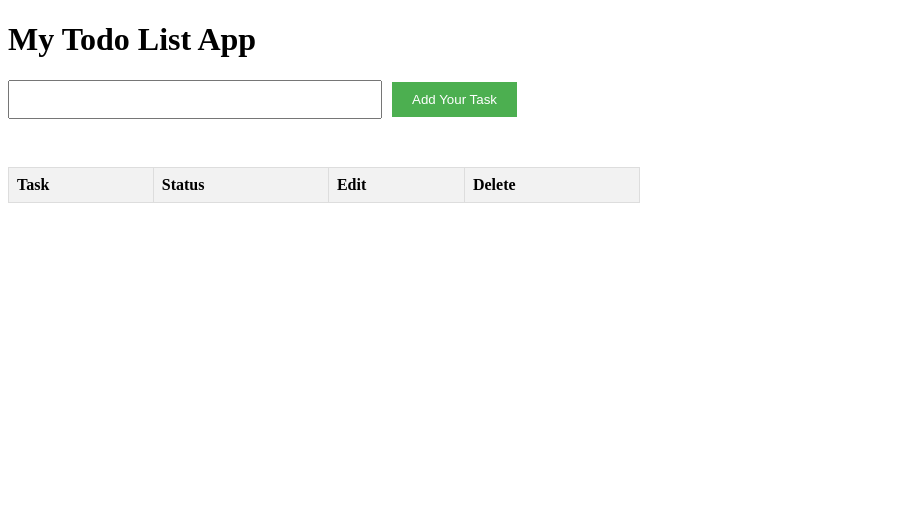
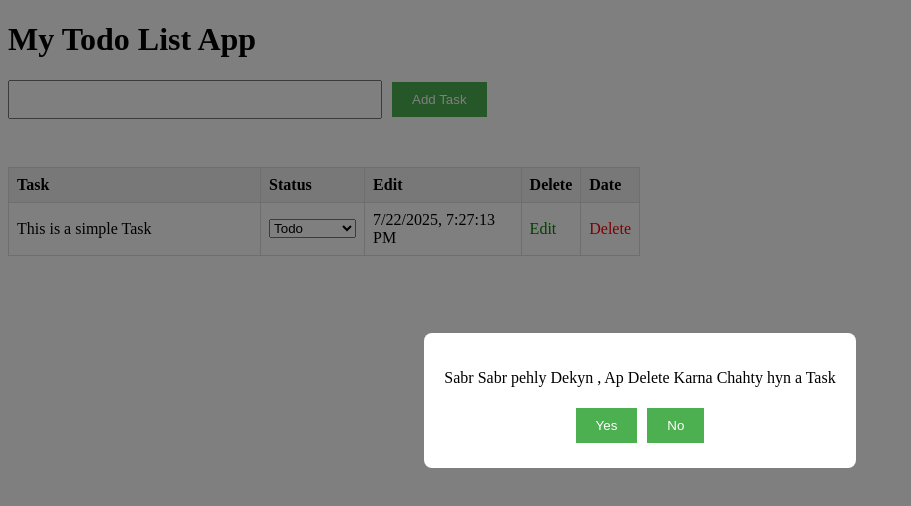
Before and after one commit to Insha-kundi/vue-interview-todo, a Vue app: page / in a window 1280 px wide. Both pictures are taken after a click on the element "Delete". Shown: the top 506 px of the page, without its empty margins (0-911 px from the left). Built offline with nearby package versions, Linux system fonts and the light colour scheme.

Commit message:
new changes updated

```diff
--- a/src/components/NewPractice.vue
+++ b/src/components/NewPractice.vue
@@ -5,6 +5,8 @@ const name1 = ref('This is the new begining');
 const myClass = ref('my-class');
 const name = ref('new-item');
 const stylingsab = ref('font-size:2rem;')
+
+
 
 const name2 = ref('Insha');
 
--- a/src/components/TodoLists.vue
+++ b/src/components/TodoLists.vue
@@ -3,34 +3,51 @@
 import { ref, reactive } from 'vue';
 
 
-// props
+const showDeletePopup = ref(false);
 
-// defineProps([message]);
+const taskToDelete = ref('null');
 
+
+
+// create task
 const task = ref('');
+// edit task
  const editedTask = ref(null);
 
+//  status update  simple array
  const availableStatus = ref(['Todo', 'Completed', 'Pending']);
 
-
+// array object for task adding
 const todoList = ref([{
 
     name: 'This is a simple Task',
     status: 'Todo',
+    date: new Date().toLocaleString(),
 },
 
 ]);
+
+
+// adding task to the table
 
 const submitTask = ()=>  {
 
 //    console.log(task.value);
 
-   if(task.value.length===0) return;
+   if(task.value.trim()==='') {
+
+    alert('Please Enter Your Task')
+
+    return;
+   }
+
    if(editedTask.value  === null){
 
     todoList.value.push({
         name:task.value,
-        status: 'Todo'
+        status: 'Todo',
+        date: new Date().toLocaleString(), // adds current date and time
+
     });
 }
 else{
@@ -42,26 +59,55 @@ else{
    task.value= '';
 }
 
-
-
-const deleteTask = (index) => {
-
-    todoList.value.splice(index, 1);
-}
+// edit task function
 
 const EditTask = (index)=>{
 
     task.value = todoList.value[index].name;
+
     editedTask.value = index;
 }
 
-const changeStatus = (index) => {
 
-    let currentStatus = availableStatus.value.indexOf(todoList.value[index].status);
-    if(++currentStatus > 2) currentStatus =0;
-    todoList.value[index].status = availableStatus. value[currentStatus];
+const confirmDelete = (index) => {
+
+       taskToDelete.value = index;
+       showDeletePopup.value = true;
+
 
 }
+    // Task deletions function
+
+    const deleteTask = () =>{
+
+        if(taskToDelete.value !== null){
+
+            todoList.value.splice(taskToDelete.value, 1);
+
+        }
+
+        showDeletePopup.value = false;
+        taskToDelete.value = null;
+    }
+
+    // cancel deletion
+
+    const cancelDeletion = () => {
+
+        showDeletePopup.value = false;
+        taskToDelete.value = null;
+    };
+
+
+// task status changing function
+
+// const changeStatus = (index) => {
+
+//     let currentStatus = availableStatus.value.indexOf(todoList.value[index].status);
+//     if(++currentStatus > 2) currentStatus =0;
+//     todoList.value[index].status = availableStatus. value[currentStatus];
+
+// }
 
 </script>
 
@@ -71,11 +117,17 @@ const changeStatus = (index) => {
 
 
     <div>
-        <!-- <h2>this is new testing </h2> -->
+
+
         <h1>My Todo List App</h1>
 
-        <input v-model="task" type="text">
-        <button v-on:click="submitTask" style="cursor: pointer;" >Add Your Task</button>
+        <input v-model="task" type="text" @keyup.enter="submitTask()">
+        <button
+  @click="submitTask()"
+  style="cursor: pointer;">
+  {{ editedTask !== null ? 'Update Task' : 'Add Task' }}
+</button>
+
 
         <table>
 
@@ -85,25 +137,44 @@ const changeStatus = (index) => {
                     <th>Status</th>
                     <th>Edit</th>
                     <th>Delete</th>
+                    <th>Date </th>
 
 
                 </tr>
             </thead>
 
+            <!-- added task to the table using for loop -->
+
             <tr v-for="(task, index) in todoList" :key="index" >
                 <td style="width: 400px;"> <span style="width: 80px;">
                     {{ task.name }}
                 </span> </td>
-                <td style="width:80px;" v-on:click="changeStatus(index)">  <span style="cursor: pointer">
-                    {{ task.status }}
+
+
+
+
+                <!-- status dropdown  -->
+                <td style="width:80px;" >  <span style="cursor: pointer">
+                   <select v-model="task.status">
+
+                    <option v-for="status in availableStatus" :key="status" :value="status" >
+                        {{ status }}
+                    </option>
+
+                   </select>
                 </span> </td>
 
+                    <!-- Edit task by clicking edit button using editTask function  -->
+                    <td style="width: 200px;">{{ task.date }}</td>
 
 
                     <td v-on:click="EditTask(index)"> <span style=" color: green; cursor: pointer;">Edit</span>  </td>
 
 
-                    <td v-on:click="deleteTask(index)" ><span style="cursor: pointer;color: red;">Delete </span>  </td>
+                    <!-- Task deletion function  -->
+
+                    <td v-on:click="confirmDelete(index)" ><span style="cursor: pointer;color: red;">Delete </span>  </td>
+
 
 
             </tr>
@@ -112,6 +183,16 @@ const changeStatus = (index) => {
 
         </table>
 
+        <!-- popup setting for deletons confirmation  -->
+
+        <div v-if="showDeletePopup" class = "popup-overlay">
+
+        <div class="popup">
+        <p> Sabr Sabr pehly Dekyn , Ap Delete Karna Chahty hyn a Task  </p>
+        <button @click="deleteTask()"> Yes </button>
+        <button @click="cancelDeletion()"> No </button>
+        </div>
+        </div>
     </div>
 
 
@@ -134,10 +215,6 @@ th {
   background-color: #f2f2f2;
   text-align: left;
 }
-td {
-    text-align: left;
-}
-
 input {
   width: 350px;
   padding: 10px;
@@ -150,5 +227,29 @@ button {
   border: none;
   cursor: pointer;
 }
+button:hover {
+  background-color: #45a049;
+}
 
+/* Popup Styles */
+.popup-overlay {
+  position: fixed;
+  top: 0;
+  left: 0;
+  width: 100%;
+  height: 100%;
+  background: rgba(0, 0, 0, 0.5);
+  display: flex;
+  justify-content: center;
+  align-items: center;
+}
+.popup {
+  background: #fff;
+  padding: 20px;
+  border-radius: 8px;
+  text-align: center;
+}
+.popup button {
+  margin: 5px;
+}
 </style>
```
Lines whose indentation alone changed are shown as unchanged.
